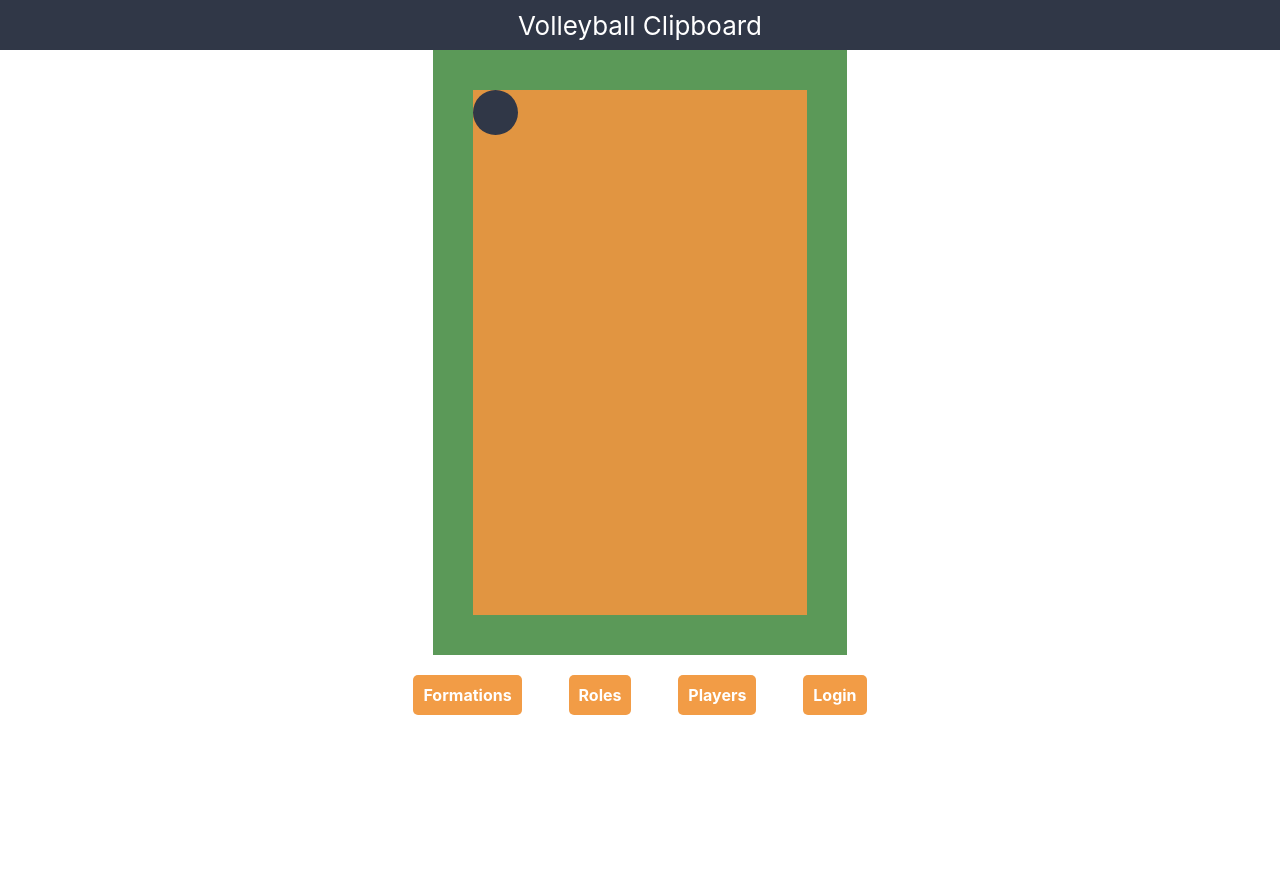
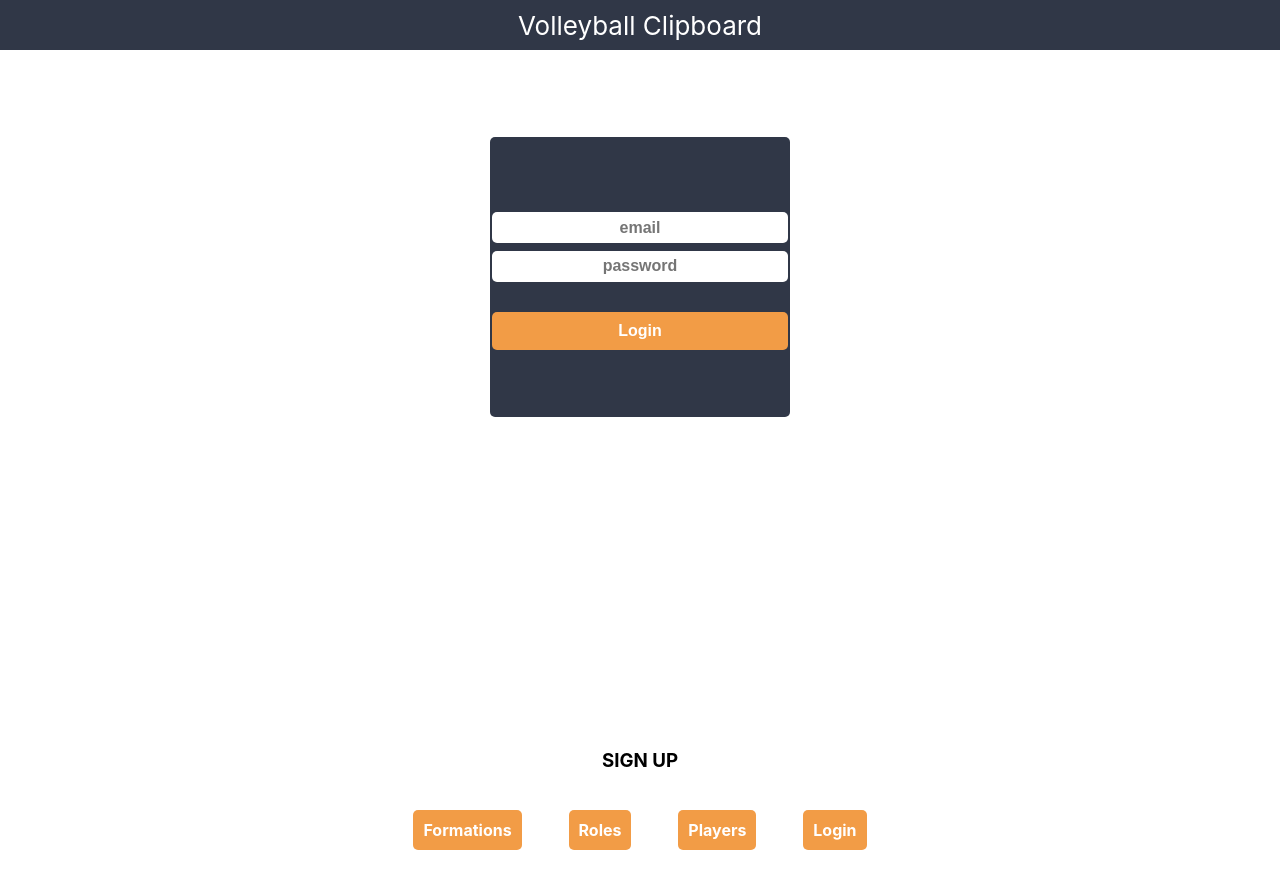
Before and after one commit to joannewckam/volleyball, a React (Create React App) app: page / in a window 1280 px wide. Before the commit the page ends 800 px from the top, so only its background shows below. Built offline with nearby package versions, Linux system fonts and the light colour scheme.

Commit message:
signup/login

```diff
--- a/package.json
+++ b/package.json
@@ -8,6 +8,7 @@
     "@testing-library/user-event": "^13.5.0",
     "dotenv": "^16.0.0",
     "express": "^4.17.3",
+    "jsonwebtoken": "^8.5.1",
     "mongoose": "^6.2.4",
     "morgan": "^1.10.0",
     "react": "^17.0.2",
--- a/server.js
+++ b/server.js
@@ -16,6 +16,8 @@ app.use(express.json());
 app.use(favicon(path.join(__dirname, "build", "favicon.ico")));
 app.use(express.static(path.join(__dirname, "build")));
 
+app.use("/api/users", require("./routes/api/users"));
+
 app.get("/*", function (req, res) {
 	res.sendFile(path.join(__dirname, "build", "index.html"));
 });
--- a/src/App.js
+++ b/src/App.js
@@ -11,21 +11,38 @@ import PlayersPage from "./pages/PlayersPage/PlayersPage";
 export default class App extends Component {
 	state = {
 		user: null,
-		name: "",
-		links: ["formations", "teams", "roles", "profile"],
-		roles: ["OH", "S", "M", "RS"],
 	};
+	setUserInState = (incomingUserData) => {
+		this.setState({ user: incomingUserData });
+	};
+	componentDidMount() {
+		let token = localStorage.getItem("token");
+		if (token) {
+			const payload = JSON.parse(atob(token.split(".")[1]));
+			if (payload.exp < Date.now() / 1000) {
+				localStorage.removeItem("token");
+				token = null;
+			} else {
+				let userDoc = payload.user;
+				this.setState({ user: userDoc });
+			}
+		}
+	}
 
 	render() {
 		return (
 			<main className="App">
 				<Header />
+				{this.state.user ? (
 					<Switch>
 						<Route path="/" exact component={Gym} />
 						<Route path="/signin" render={(props) => <AuthPage {...props} />} />
 						<Route path="/players" render={(props) => <PlayersPage {...props} />} />
 						<PlayerIcon />
 					</Switch>
+				) : (
+					<AuthPage setUserInState={this.setUserInState} />
+				)}
 				<Nav />
 			</main>
 		);
--- /dev/null
+++ b/src/components/LoginForm/LoginForm.jsx
@@ -0,0 +1,56 @@
+import { Component } from 'react'
+
+export default class LoginForm extends Component {
+state ={
+    email: '',
+    password: '',
+    error: '',
+}
+handleChange = (evt) => {
+    this.setState({
+        [evt.target.name]: evt.target.value,
+        error: ''
+    })
+}
+handleSubmit = async (evt) => {
+    evt.preventDefault()
+    try {
+        const fetchResponse = await fetch('/api/users/login',{
+            method: 'POST',
+            headers: { "Content-Type": "application/json" },
+            body: JSON.stringify({email: this.state.email, password: this.state.password, })
+        })
+
+        if (!fetchResponse.ok) throw new Error('Fetch failed - Bad request')
+
+        let token = await fetchResponse.json()
+        localStorage.setItem('token', token);
+
+        const userDoc = JSON.parse(atob(token.split('.')[1])).user;
+        this.props.setUserInState(userDoc)
+
+    } catch (err) {
+        console.log("Login error", err)
+        this.setState({ error: 'Login failed - try again'})
+    }
+}
+
+render(){
+    return (
+        <>
+            <div className="loginPage" onSubmit={this.handleSubmit}>
+                <section>
+                        <form autocomplete="off">
+                            <label></label>
+                            <input type="text" name="email" value={this.state.email} onChange={this.handleChange} placeholder="email" required />
+                            <label></label>
+                            <input type="password" name="password" value={this.state.password} onChange={this.handleChange} placeholder="password" required />
+                            <button className="login" type="submit" >Login</button>
+                        </form>
+                </section>
+                <p className="error-message">&nbsp;{this.state.error}</p>
+            </div>
+        </>
+        )
+    }
+}
--- a/src/components/SignUpForm/SignUpForm.jsx
+++ b/src/components/SignUpForm/SignUpForm.jsx
@@ -0,0 +1,65 @@
+import { Component } from 'react';
+
+export default class SignUpForm extends Component {
+  state = {
+    name: '',
+    email: '',
+    password: '',
+    confirm: '',
+    error: ''
+  };
+
+  handleChange = (evt) => {
+    this.setState({
+      [evt.target.name]: evt.target.value,
+      error: ''
+    });
+  };
+
+  handleSubmit = async (evt) => {
+    evt.preventDefault();
+    try {
+      // 1. POST our new user info to the server
+      const fetchResponse = await fetch('/api/users/signup', {
+        method: 'POST',
+        headers: {"Content-Type": "application/json"},
+        body: JSON.stringify({name: this.state.name, email: this.state.email, password: this.state.password,})
+      })
+
+      // 2. Check "fetchResponse.ok". False means status code was 4xx from the server/controller action
+      if (!fetchResponse.ok) throw new Error('Fetch failed - Bad request')
+      let token = await fetchResponse.json() // 3. decode fetch response to get jwt from srv
+      localStorage.setItem('token', token);  // 4. Stick token into localStorage
+
+      const userDoc = JSON.parse(atob(token.split('.')[1])).user; // 5. Decode the token + put user document into state
+      this.props.setUserInState(userDoc)
+
+    } catch (err) {
+        console.log("SignupForm error", err)
+      this.setState({ error: 'Sign Up Failed - Try Again' });
+    }
+  }
+
+  render() {
+    const disable = this.state.password !== this.state.confirm;
+    return (
+            <>
+                <div className="loginPage" onSubmit={this.handleSubmit}>
+                    <section>
+                            <form autoComplete="off">
+                                <label></label>
+                                <input type="text" name="name" value={this.state.name} onChange={this.handleChange} placeholder="name" required />
+                                <label></label>
+                                <input type="email" name="email" value={this.state.email} onChange={this.handleChange} placeholder="email"required />
+                                <label></label>
+                                <input type="password" name="password" value={this.state.password} onChange={this.handleChange} placeholder="password"required />
+                                <label></label>
+                                <input type="password" name="confirm" value={this.state.confirm} onChange={this.handleChange} placeholder="password"required />
+                                <button className="login" type="submit">Submit</button>
+                            </form>
+                    </section>
+                </div>
+            </>
+    );
+  }
+}
--- a/src/pages/AuthPage/AuthPage.jsx
+++ b/src/pages/AuthPage/AuthPage.jsx
@@ -1,22 +1,26 @@
 import './AuthPage.css'
-export default function AuthPage (){
-    return (
-        <div className="loginPage">
-             <section>
-                    <form id="login">
-                        <label>
-                            <input name='email' placeholder="email"/>
-                        </label>
-                        <label>
-                            <input name='password' placeholder="password"/>
-                        </label>
-                        <label>
-                            <input name='password' placeholder="password"/>
-                        </label>
-            <button className="login" type="submit" form="login">Login</button>
-            <button className="signup" form="login">Signup</button>
-                    </form>
-            </section>
-        </div>
-    )
+import {Component} from 'react'
+import LoginForm from '../../components/LoginForm/LoginForm'
+import SignUpForm from '../../components/SignUpForm/SignUpForm';
+
+export default class AuthPage extends Component {
+    state = {
+        showLogin: true,
+    }
+    render() {
+        return (
+        <>
+            <main className="AuthPage">
+                {this.state.showLogin ?
+                <LoginForm setUserInState={this.props.setUserInState}/>
+                :
+                <SignUpForm setUserInState={this.props.setUserInState}/>
+                }
+                    <h3 onClick={() => this.setState({ showLogin: !this.state.showLogin })}>
+                    {this.state.showLogin ? 'SIGN UP' : 'LOG IN'}
+                    </h3>
+                </main>
+        </>
+        )
+    }
 }
```
Also changed, not shown: controllers/users.js (added, +39 -0 lines), models/user.js (added, +33 -0 lines), routes/api/users.js (added, +10 -0 lines), models/player.js (deleted), 1 other file (tests, documents, lock files or other folders). Lines whose indentation alone changed are shown as unchanged.
